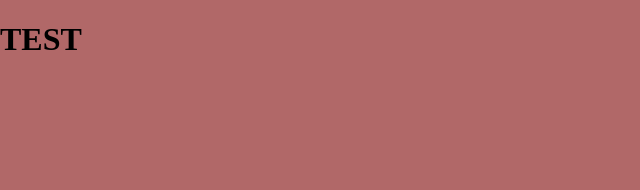
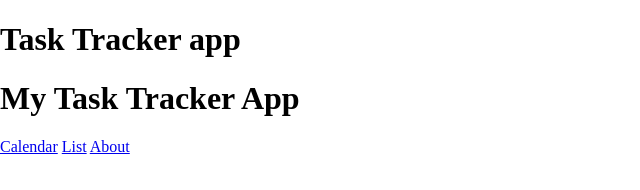
Before and after one commit to dmitrygvl/TaskTrackerApp, a website built with webpack: page src/index.html in a window 1280 px wide. Shown: the whole page, without its empty margins (0-640 px from the left). Built offline with nearby package versions, Linux system fonts and the light colour scheme.

Commit message:
render header

```diff
--- a/babel.config.js
+++ b/babel.config.js
@@ -1,12 +1,15 @@
-module.exports = {
+module.exports = (api) => ({
   presets: [
     [
       "@babel/preset-env",
       {
-        targets: { node: "current" },
-        useBuiltIns: "entry", // alternative mode: "entry"/ "usage"
+        useBuiltIns: "entry",
+        corejs: 3,
+        targets: api.caller((caller) => caller && caller.target === "node")
+          ? { node: "current" }
+          : { chrome: "58", ie: "11" },
       },
     ],
     "@babel/preset-typescript",
   ],
-};
+});
--- a/package.json
+++ b/package.json
@@ -68,5 +68,9 @@
     ],
     "*.{css,scss,md,yml, json, html}": "prettier . --write",
     "*.{css, scss}": "stylelint --fix"
+  },
+  "dependencies": {
+    "core-js": "^3.34.0",
+    "normalize.css": "^8.0.1"
   }
 }
--- a/src/index.html
+++ b/src/index.html
@@ -3,9 +3,12 @@
   <head>
     <meta charset="UTF-8" />
     <meta name="viewport" content="width=device-width, initial-scale=1.0" />
-    <title>Document</title>
+    <title>Task Tracker</title>
   </head>
-  <body>
-    <h1>TEST</h1>
+  <body class="page">
+    <header id="header" class="header">
+
+    </header>
+    <main id="app" class="main"></main>
   </body>
 </html>
--- a/src/index.ts
+++ b/src/index.ts
@@ -1,4 +1,10 @@
-import "./styles/style.scss";
-import { sumTs } from "./modules/sum";
+import "normalize.css";
+import { runApp } from "./modules/runApp";
+import { renderHeader } from "./modules/components/header/renderHeader";
 
-sumTs(2, 4);
+const header = document.getElementById("header") as HTMLElement;
+// const app = document.getElementById("app") as HTMLElement;
+
+renderHeader(header);
+
+// runApp(header)
--- /dev/null
+++ b/src/modules/components/header/renderHeader.scss
@@ -0,0 +1,3 @@
+.header {
+  background-color: green;
+}
--- /dev/null
+++ b/src/modules/components/header/renderHeader.ts
@@ -0,0 +1,19 @@
+// import "./renderHeader.scss";
+
+export const renderHeader = (headerRoot: HTMLElement): void => {
+  headerRoot.innerHTML = `
+  <h1>Task Tracker app</h1>
+  <nav class="'nav">
+  <h1>My Task Tracker App</h1>
+  <nav class="nav">
+    <a href="/calendar" class="nav__link" id="calendar-link">Calendar</a>
+    <a href="/list" class="nav__link" id="list-link">List</a>
+    <a href="/about" class="nav__link" id="about-link">About</a>
+  </nav>
+  `;
+};
+
+// <nav>
+//     <a href="/calendar" class="nav__link" id="">Tasks calendar</a>
+//     <a href="/tasklist" class="nav__link" id="My taskList"></a>
+//   </nav>
--- /dev/null
+++ b/src/modules/runApp.ts
@@ -0,0 +1,5 @@
+import { renderHeader } from "./components/header/renderHeader";
+
+export const runApp = (headerRoot: HTMLElement) => {
+  renderHeader(headerRoot);
+};
--- a/src/modules/sum.ts
+++ /dev/null
@@ -1,3 +0,0 @@
-export function sumTs(a: number, b: number) {
-  return a + b;
-}
--- a/src/styles/style.scss
+++ /dev/null
@@ -1,5 +0,0 @@
-body {
-  margin: 0;
-  padding: 0;
-  background-color: #b16868;
-}
```
Also changed, not shown: src/modules/sum.test.ts (deleted, +0 -7 lines), .eslintrc.js, 1 other file.
